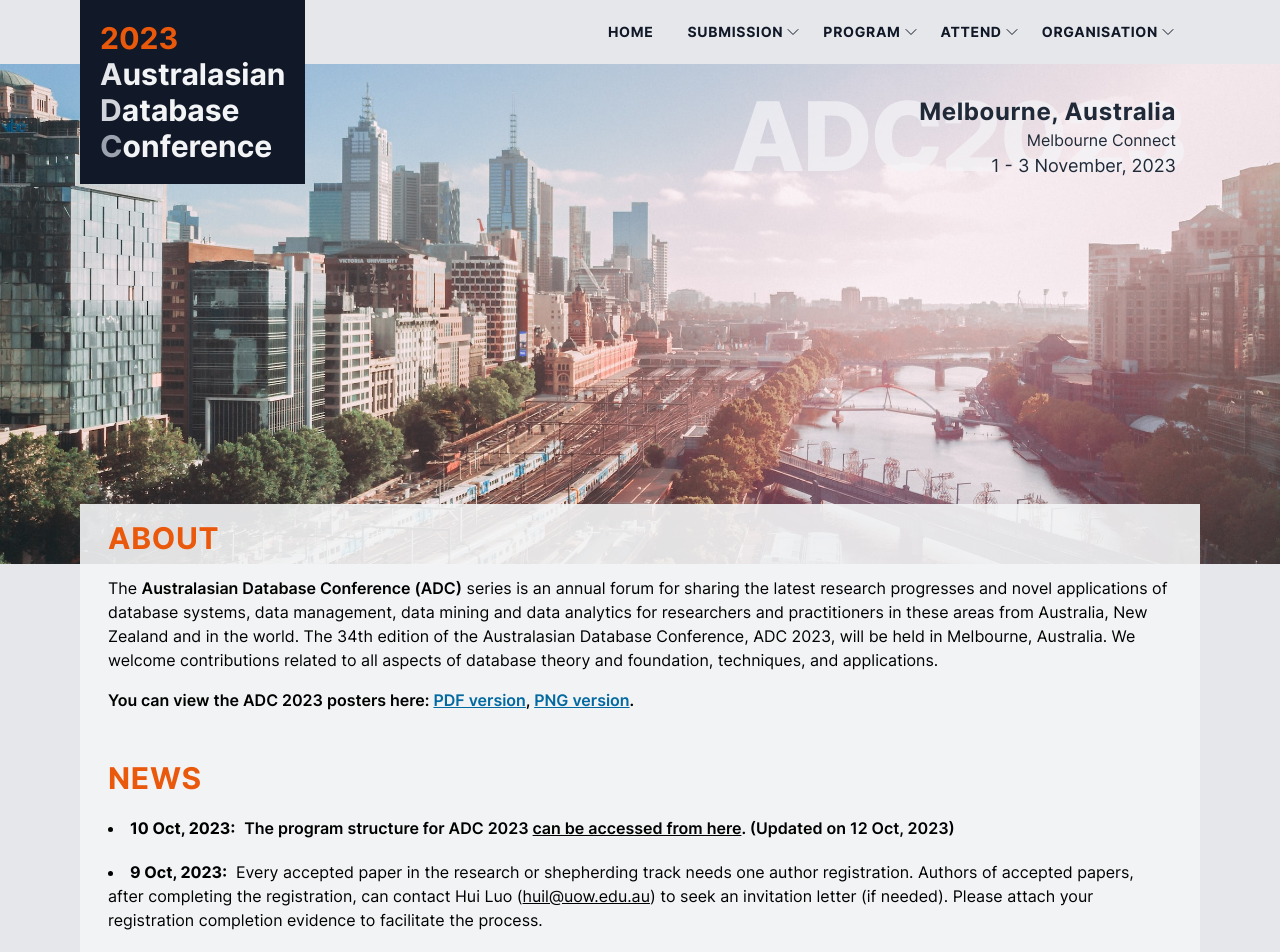
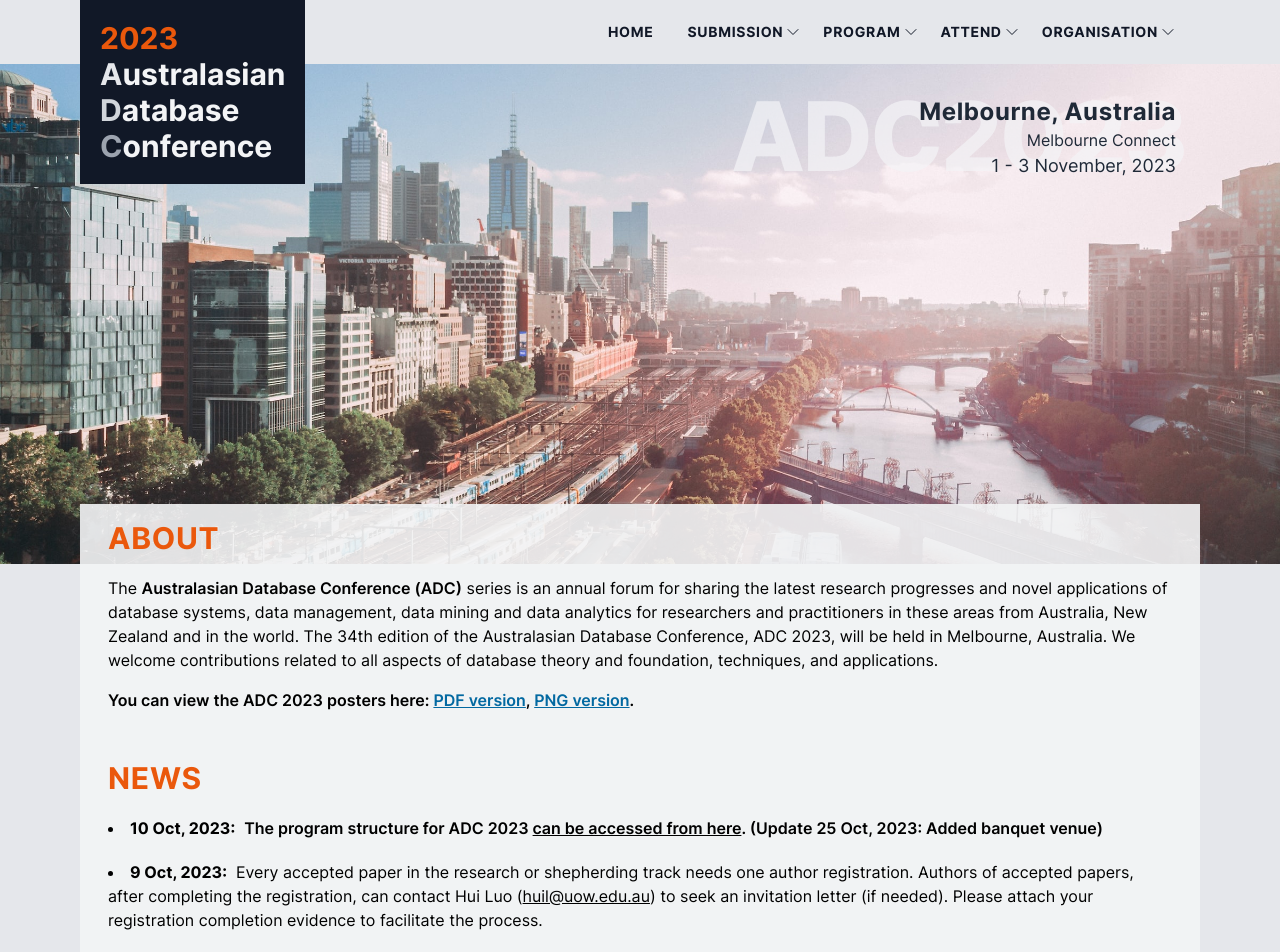
Before and after one commit to visatlas/adc2023, a Next.js app: page / in a window 1280 px wide. Shown: the top 952 px of the page. Built offline with nearby package versions, Linux system fonts and the light colour scheme.

Commit message:
Add banquet venue

```diff
--- a/src/pages/attend/venue.tsx
+++ b/src/pages/attend/venue.tsx
@@ -10,9 +10,13 @@ export default function Venue() {
       <div className="px-5 md:px-8 lg:px-10">
         <h2 className="mt-10 md:mt-14 uppercase text-3xl font-bold text-orange-600 tracking-wide mb-8">Conference Venue</h2>
         <article className="pb-10">
-          <p className="mb-1 font-semibold text-xl leading-8">Level 7, Manhari Room<br/>Melbourne Connect</p>
-          <p className="mb-8">700 Swanston St, Carlton, VIC 3053, Australia</p>
+          <p className="mb-1 font-semibold text-xl leading-8">Level 7, Manhari Room<br />Melbourne Connect</p>
+          <p className="mb-6">700 Swanston St, Carlton, VIC 3053, Australia</p>
           <iframe src="https://www.google.com/maps/embed?pb=!1m18!1m12!1m3!1d2828.9576404262866!2d144.9627901421517!3d-37.800516735414845!2m3!1f0!2f0!3f0!3m2!1i1024!2i768!4f13.1!3m3!1m2!1s0x6ad64354a5744ae3%3A0xddc00c0dca7ffa97!2sMelbourne%20Connect!5e0!3m2!1sen!2sau!4v1696921927056!5m2!1sen!2sau" height="450" className="border-0 bg-gray-200 w-full" allowFullScreen={true} loading="lazy" referrerPolicy="no-referrer-when-downgrade"></iframe>
+
+          <p className="mt-14 font-semibold text-xl">Banquet Venue</p>
+          <p className="mt-2 mb-6">East Imperial (323 Rathdowne St, Carlton VIC 3053)</p>
+          <iframe src="https://www.google.com/maps/embed?pb=!1m18!1m12!1m3!1d197.03817091803157!2d144.9699908625135!3d-37.79916141796457!2m3!1f0!2f0!3f0!3m2!1i1024!2i768!4f13.1!3m3!1m2!1s0x6ad642d70541d569%3A0xcd5492ca719c6643!2sEast%20Imperial!5e0!3m2!1sen!2sau!4v1698218238119!5m2!1sen!2sau" height="450" className="border-0 bg-gray-200 w-full" allowFullScreen={true} loading="lazy" referrerPolicy="no-referrer-when-downgrade"></iframe>
         </article>
       </div>
     </Layout>
--- a/src/pages/index.tsx
+++ b/src/pages/index.tsx
@@ -63,7 +63,7 @@ export default function Home() {
             <h2 className="uppercase text-3xl font-bold text-orange-600 tracking-wide mb-5 mt-12">News</h2>
             <ul className="list-disc list-inside space-y-5">
               <li>
-                <strong>10 Oct, 2023:</strong> &nbsp;<span className="font-semibold">The program structure for ADC 2023 <a className="underline" href="/ADC_2023_Program_Structure.pdf" target="_blank" rel="noreferrer">can be accessed from here</a>. (Updated on 12 Oct, 2023)</span>
+                <strong>10 Oct, 2023:</strong> &nbsp;<span className="font-semibold">The program structure for ADC 2023 <a className="underline" href="/ADC_2023_Program_Structure.pdf" target="_blank" rel="noreferrer">can be accessed from here</a>. (Update 25 Oct, 2023: Added banquet venue)</span>
               </li>
               <li>
                 <strong>9 Oct, 2023:</strong> &nbsp;Every accepted paper in the research or shepherding track needs one author registration. Authors of accepted papers, after completing the registration, can contact Hui Luo (<a className="underline" href="mailto:huil@uow.edu.au" target="_blank" rel="noreferrer">huil@uow.edu.au</a>) to seek an invitation letter (if needed). Please attach your registration completion evidence to facilitate the process.
```
Also changed, not shown: 1 other file (tests, documents, lock files or other folders).
